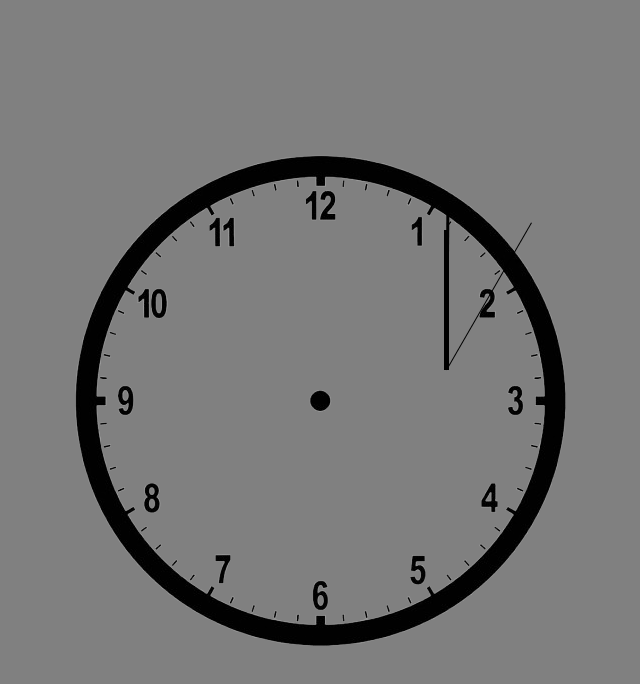
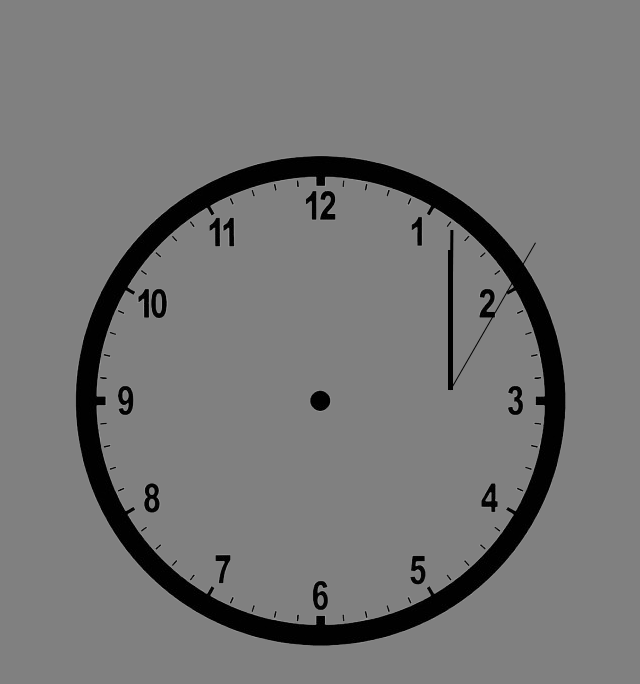
Before and after one commit to Rushabhurk11/Clock, a plain HTML site: page Clock/index.html in a window 1280 px wide. Shown: the whole page, without its empty margins (320-960 px from the left). Drawn offline with Linux system fonts and the light colour scheme.

Commit message:
Update code style.css

```diff
--- a/Clock/style.css
+++ b/Clock/style.css
@@ -21,8 +21,8 @@ div{
 .secHand{
     height: 170px;
     position:absolute;
-    left: 766px;
-    top: 200px;
+    left: 770px;
+    top: 220px;
     border-right: 1px solid black;
     animation: secHand;
     animation-duration: 60s;
@@ -44,8 +44,8 @@ div{
 .minHand{
     height: 160px;
     position:absolute;
-    left: 765px;
-    top: 210px;
+    left: 769px;
+    top: 230px;
     border-right: 3px solid black;
     animation: minHand;
     animation-duration: 3600s;
@@ -67,8 +67,8 @@ div{
 .hrHand{
     height: 140px;
     position:absolute;
-    left: 764px;
-    top: 230px;
+    left: 768px;
+    top: 250px;
     border-right: 5px solid black;
     animation: hrHand;
     animation-duration: 216000s;
```
